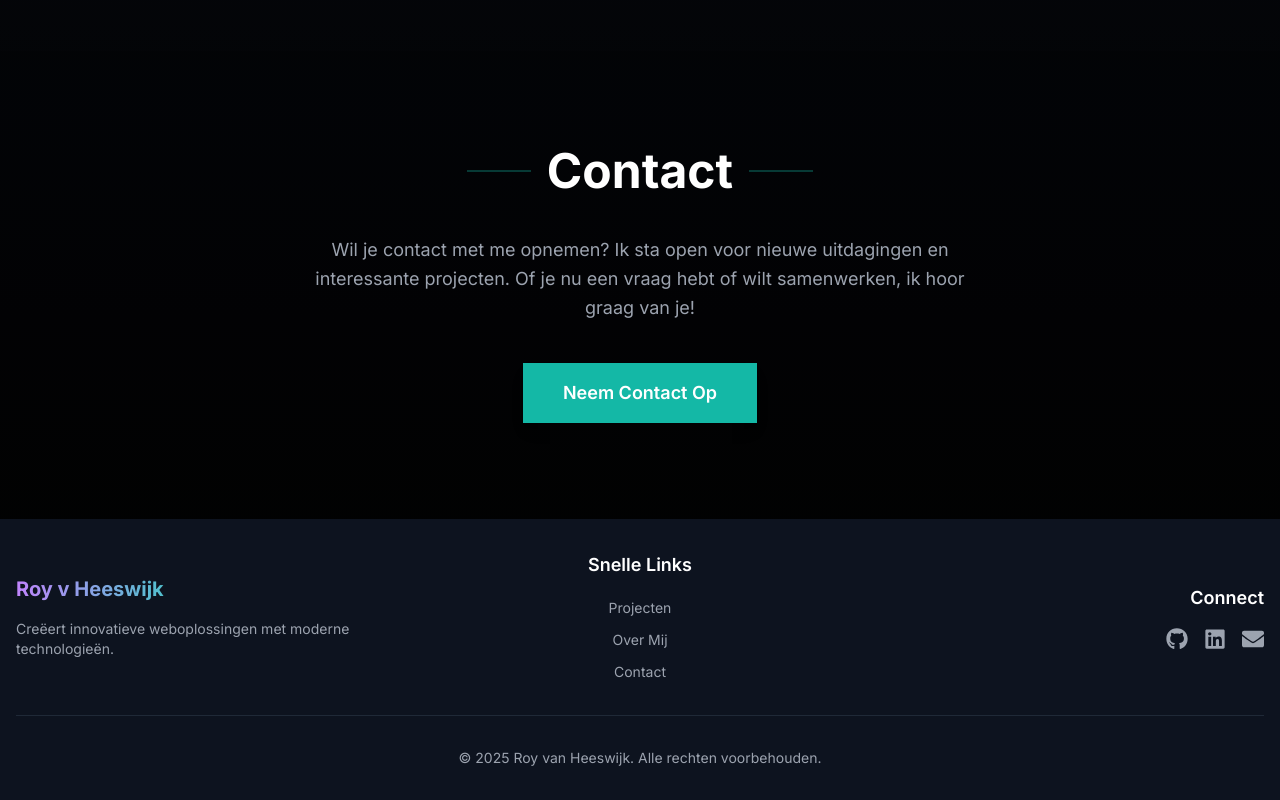
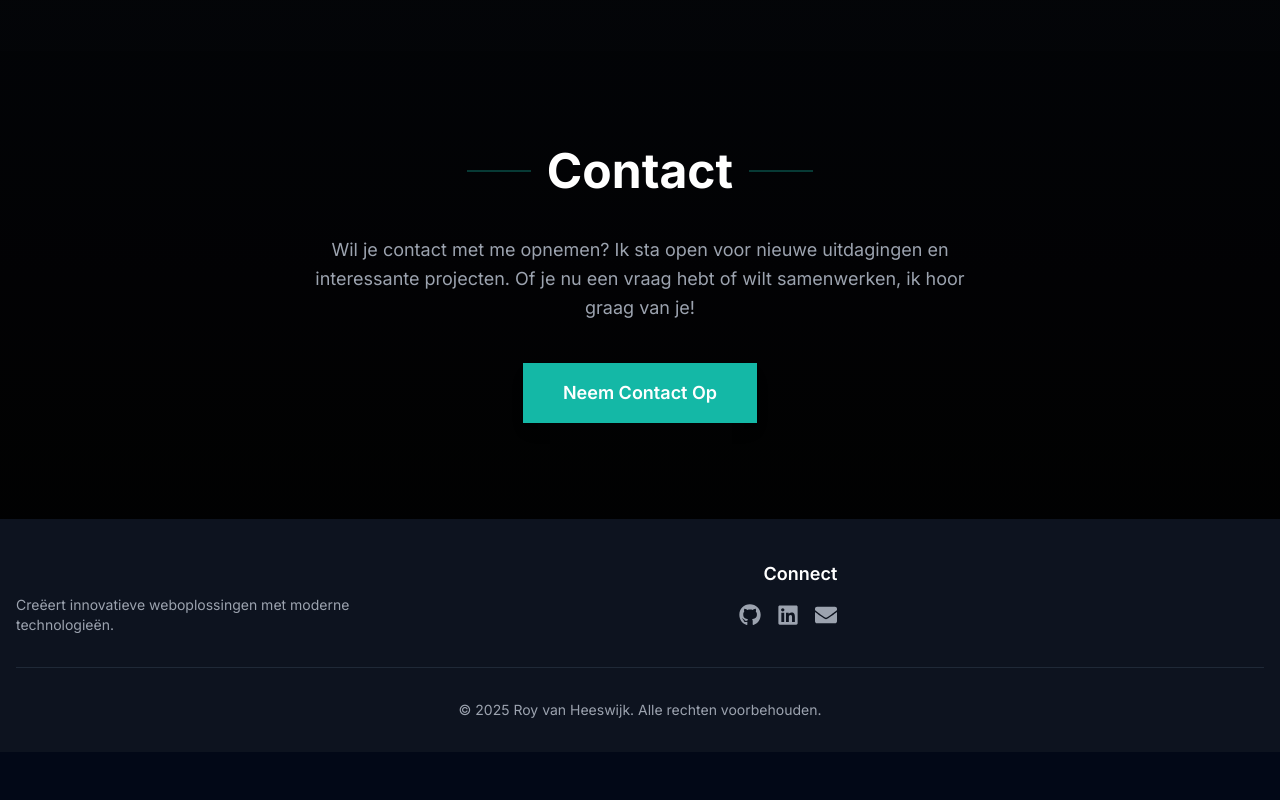
Before and after one commit to RoyvHeeswijk/NewPortfolio, a Next.js app: page / in a window 1280 px wide. Shown: the part 2992-3792 px from the top of the page. After the commit the page ends 3744 px from the top, so only its background shows below. Built offline with nearby package versions, Linux system fonts and the light colour scheme.

Commit message:
footer f ixed

```diff
--- a/src/components/layout/Footer.tsx
+++ b/src/components/layout/Footer.tsx
@@ -8,7 +8,7 @@ export default function Footer() {
                 <div className="grid grid-cols-1 md:grid-cols-3 gap-8 items-center">
                     {/* Brand Section */}
                     <div className="space-y-4 text-center md:text-left">
-                        <h3 className="text-xl font-bold bg-gradient-to-r from-purple-400 via-teal-400 to-blue-500 text-transparent bg-clip-text">
+                        <h3 className="text-xl font-bold text-transparent bg-clip-text">
                             Roy v Heeswijk
                         </h3>
                         <p className="text-gray-400 text-sm">
@@ -16,34 +16,15 @@ export default function Footer() {
                         </p>
                     </div>
 
-                    {/* Quick Links */}
-                    <div className="space-y-4 text-center">
-                        <h4 className="text-lg font-semibold text-white">Snelle Links</h4>
-                        <ul className="space-y-2">
-                            <li>
-                                <Link href="/projecten" className="text-gray-400 hover:text-teal-400 text-sm transition-colors">
-                                    Projecten
-                                </Link>
-                            </li>
-                            <li>
-                                <Link href="/over" className="text-gray-400 hover:text-teal-400 text-sm transition-colors">
-                                    Over Mij
-                                </Link>
-                            </li>
-                            <li>
-                                <Link href="/contact" className="text-gray-400 hover:text-teal-400 text-sm transition-colors">
-                                    Contact
-                                </Link>
-                            </li>
-                        </ul>
-                    </div>
+
+
 
                     {/* Social Links */}
                     <div className="space-y-4 text-center md:text-right">
                         <h4 className="text-lg font-semibold text-white">Connect</h4>
                         <div className="flex space-x-4 justify-center md:justify-end">
                             <a
-                                href="https://github.com/jouwgebruikersnaam"
+                                href="https://github.com/RoyvHeeswijk"
                                 target="_blank"
                                 rel="noopener noreferrer"
                                 aria-label="GitHub profiel van Roy van Heeswijk"
@@ -52,7 +33,7 @@ export default function Footer() {
                                 <FaGithub size={22} />
                             </a>
                             <a
-                                href="https://linkedin.com/in/jouwgebruikersnaam"
+                                href="https://www.linkedin.com/in/roy-van-heeswijk-34919135b/"
                                 target="_blank"
                                 rel="noopener noreferrer"
                                 aria-label="LinkedIn profiel van Roy van Heeswijk"
@@ -61,7 +42,7 @@ export default function Footer() {
                                 <FaLinkedin size={22} />
                             </a>
                             <a
-                                href="mailto:jouw.email@voorbeeld.com"
+                                href="mailto:royvanheeswijk.r@gmail.com"
                                 aria-label="Stuur een email naar Roy van Heeswijk"
                                 className="text-gray-400 hover:text-white transition-colors transform hover:scale-110"
                             >
```
